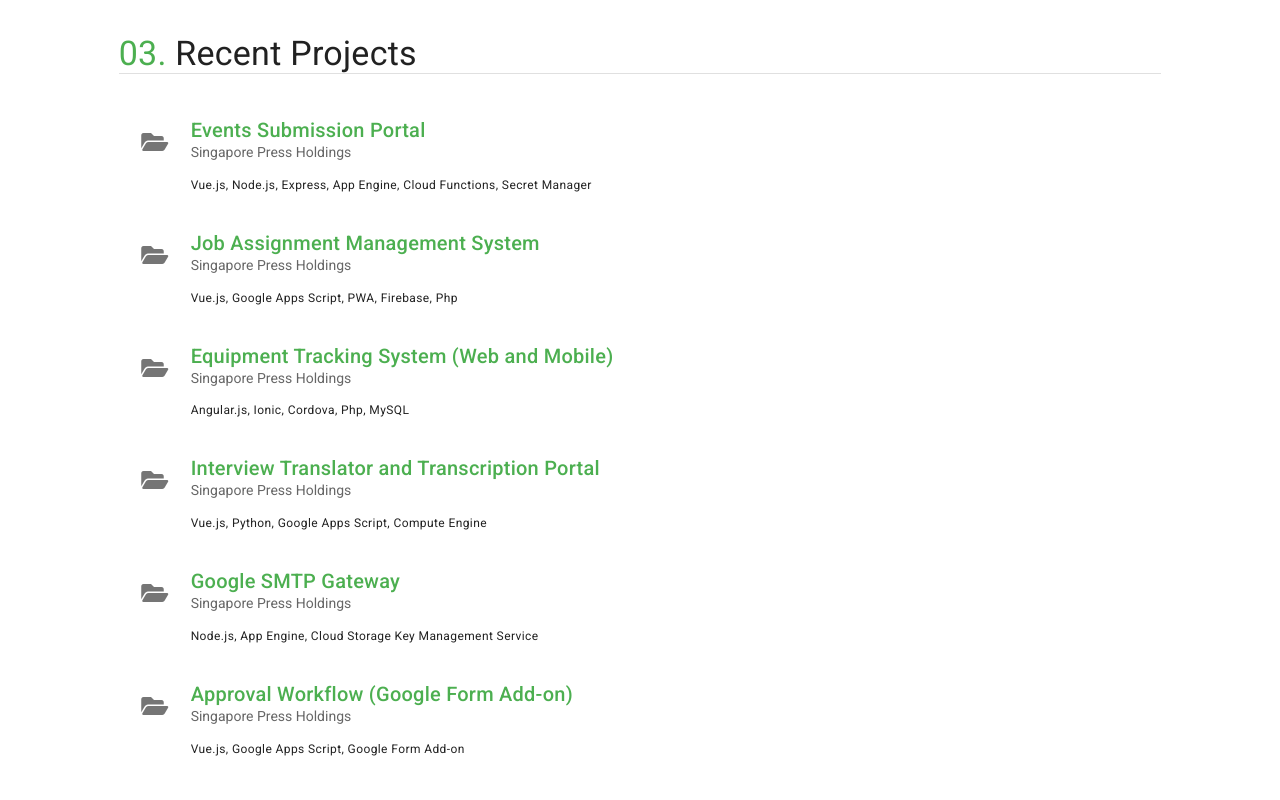
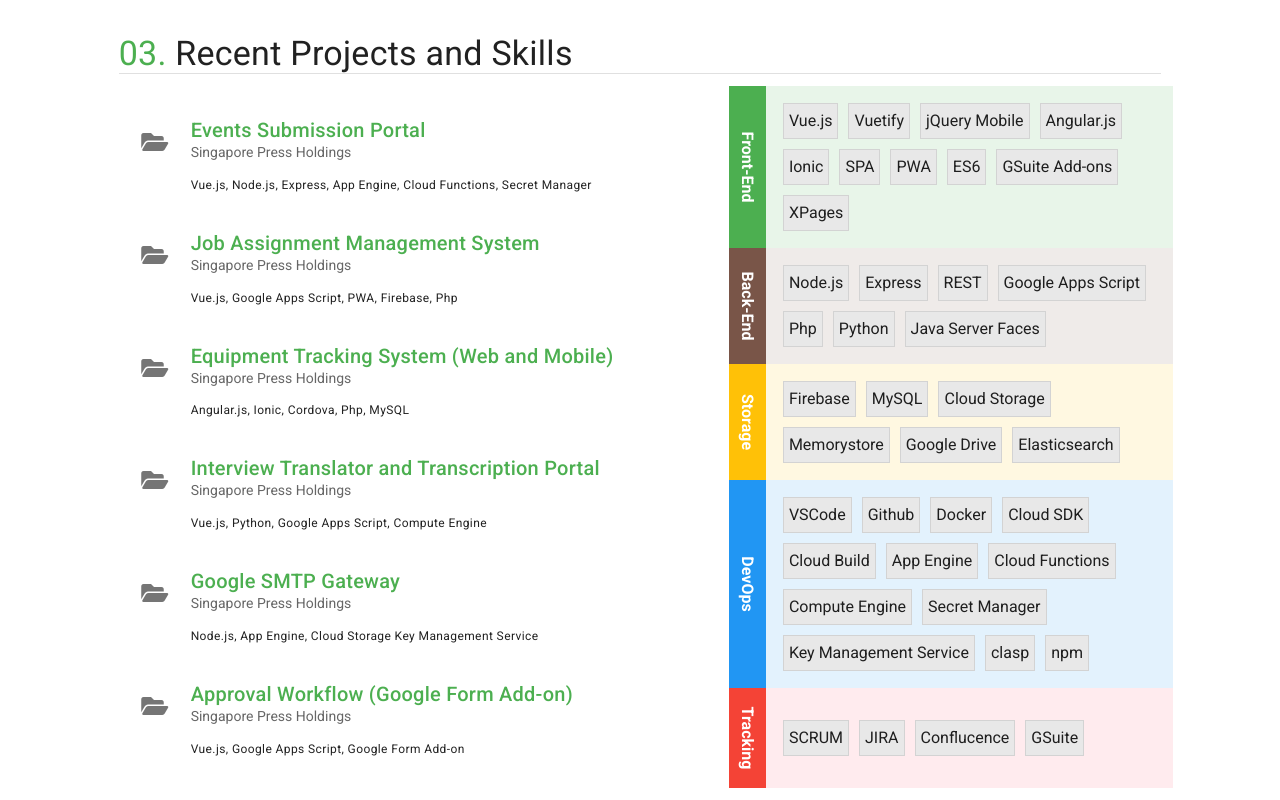
Before and after one commit to ecnopdev/vue-portfolio, a Vue app: page /#/main in a window 1280 px wide. Shown: the part 2840-3640 px from the top of the page. Built offline with nearby package versions, Linux system fonts and the light colour scheme; a web font is replaced by a local one.

Commit message:
add skills

```diff
--- a/src/sections/Work.vue
+++ b/src/sections/Work.vue
@@ -3,10 +3,12 @@
     <template #header>
       <div id="work" class="text-h5 text-sm-h4">
         <span class="green--text">03.</span>
-        Recent Projects
+        Recent Projects and Skills
       </div>
     </template>
     <template #content>
+      <v-row >
+        <v-col cols="12" md="7">
           <v-list two-lines avatar three-line>
             <v-list-item v-for="(project,i) in projects" :key="i">
               <v-list-item-avatar>
@@ -15,22 +17,132 @@
               <v-list-item-content>
                 <v-list-item-title class="green--text title text-wrap">{{project.name}}</v-list-item-title>
                 <v-list-item-subtitle class="text-wrap">{{project.company}}</v-list-item-subtitle>
-            <v-list-item-content class="caption text-wrap">
-                {{project.techStack}}
-            </v-list-item-content>
+                <v-list-item-content class="caption text-wrap">{{project.techStack}}</v-list-item-content>
               </v-list-item-content>
             </v-list-item>
           </v-list>
+        </v-col>
+        <v-col cols="12" md="5" fill-height>
+          <v-row class="skill-group-container green lighten-5">
+            <v-col cols="1" class="green skill-header-container d-flex flex-column align-center justify-center">
+               <div class="skill-header">Front-End</div>
+            </v-col>
+            <v-col col="11" class="skill-container">
+              <div class="skill">Vue.js</div>
+              <div class="skill">Vuetify</div>
+              <div class="skill">jQuery Mobile</div>
+              <div class="skill">Angular.js</div>
+              <div class="skill">Ionic</div>
+              <div class="skill">SPA</div>
+              <div class="skill">PWA</div>
+              <div class="skill">ES6</div>
+              <div class="skill">GSuite Add-ons</div>
+              <div class="skill">XPages</div>
+            </v-col>
+          </v-row>
+          <v-row class="skill-group-container brown lighten-5">
+            <v-col cols="1" class="brown skill-header-container">
+               <div class="skill-header">Back-End</div>
+            </v-col>
+            <v-col col="11" class="skill-container">
+              <div class="skill">Node.js</div>
+              <div class="skill">Express</div>
+              <div class="skill">REST</div>
+              <div class="skill">Google Apps Script</div>
+              <div class="skill">Php</div>
+              <div class="skill">Python</div>
+              <div class="skill">Java Server Faces</div>
+            </v-col>
+          </v-row>
+          <v-row class="skill-group-container amber lighten-5">
+            <v-col cols="1" class="amber skill-header-container">
+               <div class="skill-header">Storage</div>
+            </v-col>
+            <v-col col="11" class="skill-container">
+              <div class="skill">Firebase</div>
+              <div class="skill">MySQL</div>
+              <div class="skill">Cloud Storage</div>
+              <div class="skill">Memorystore</div>
+              <div class="skill">Google Drive</div>
+              <div class="skill">Elasticsearch</div>
+            </v-col>
+          </v-row>
+          <v-row class="skill-group-container blue lighten-5">
+            <v-col cols="1" class="blue skill-header-container">
+               <div class="skill-header">DevOps</div>
+            </v-col>
+            <v-col col="11" class="skill-container">
+              <div class="skill">VSCode</div>
+              <div class="skill">Github</div>
+              <div class="skill">Docker</div>
+              <div class="skill">Cloud SDK</div>
+              <div class="skill">Cloud Build</div>
+              <div class="skill">App Engine</div>
+              <div class="skill">Cloud Functions</div>
+              <div class="skill">Compute Engine</div>
+              <div class="skill">Secret Manager</div>
+              <div class="skill">Key Management Service</div>
+              <div class="skill">clasp</div>
+              <div class="skill">npm</div>
+            </v-col>
+          </v-row>
+          <v-row class="skill-group-container red lighten-5">
+            <v-col cols="1" class="red skill-header-container">
+               <div class="skill-header">Tracking</div>
+            </v-col>
+            <v-col col="11" class="skill-container">
+              <div class="skill">SCRUM</div>
+              <div class="skill">JIRA</div>
+              <div class="skill">Conflucence</div>
+              <div class="skill">GSuite</div>
+            </v-col>
+          </v-row>
+        </v-col>
+      </v-row>
     </template>
   </BaseSection>
 </template>
+<style>
+ .skill-group-container{
+   min-height:100px;
+   display:flex;
+   flex-direction:row;
+ }
+ .skill-header-container{
+   position:relative;
+   display:flex;
+   flex-direction:column;
+   justify-content:center !important;
+   align-items:center !important;
+ }
+ .skill-header{
+  position:relative;
+  color:white;
+  font-weight:bold;
+  transform:rotate(90deg);
+  display:block;
+  width:80px;
+  text-align:center;
+ }
+ .skill-container{
+   align-self:center;
+ }
+ .skill{
+   display:inline-block;
+   padding:5px;
+   margin:5px;
+   background-color:rgb(232, 232, 232);
+   border:1px lightgrey solid;
+   font-size:1em;
+ }
+</style>
 <script>
 const BaseSection = () => import("@/sections/BaseSection.vue");
 
 export default {
   name: "Work",
   components: {
-    BaseSection
+    BaseSection,
   },
   data() {
     return {
@@ -58,16 +170,17 @@ export default {
         },
         {
           name: "Google SMTP Gateway",
-          techStack: "Node.js, App Engine, Cloud Storage Key Management Service",
+          techStack:
+            "Node.js, App Engine, Cloud Storage Key Management Service",
           company: "Singapore Press Holdings",
         },
         {
           name: "Approval Workflow (Google Form Add-on)",
           techStack: "Vue.js, Google Apps Script, Google Form Add-on",
           company: "Singapore Press Holdings",
-        }
-      ]
+        },
+      ],
     };
-  }
+  },
 };
 </script>
```
Also changed, not shown: 14 other files (tests, documents, lock files or other folders). Lines whose indentation alone changed are shown as unchanged.
